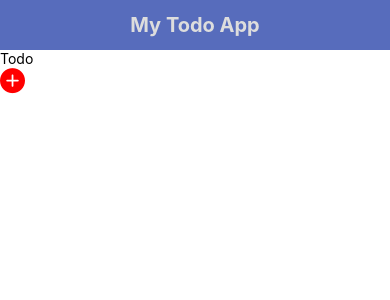
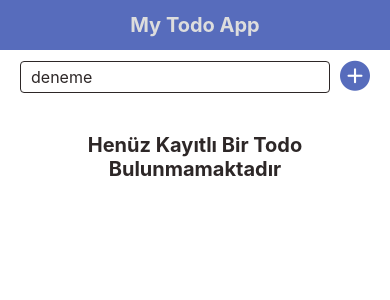
Before and after one commit to ruveydaakbolat/todoAppReactNative, a React Native app: screen / in a window 390 px wide. Shown: the top 300 px of the page. Built offline with nearby package versions, Linux system fonts and the light colour scheme.

Commit message:
input component created

```diff
--- a/App.js
+++ b/App.js
@@ -5,36 +5,75 @@
  * @format
  */
 
-import React from 'react';
+import React, {useState} from 'react';
 import {
   SafeAreaView,
   ScrollView,
-  StatusBar,
   StyleSheet,
   Text,
-  useColorScheme,
   View,
+  Alert,
 } from 'react-native';
 import Header from './src/components/header';
 import generalStyles from './src/utils/generalStyles';
-import Icon from 'react-native-vector-icons/AntDesign';
-
+import Input from './src/components/input';
+import {colors} from './src/utils/constants';
 
 function App() {
+  const [text, setText] = useState('');
+  const [todos, setTodos] = useState([]);
+  const addTodo = () => {
+    const newTodo = {
+      id: String(new Date().getTime()),
+      text: text,
+      date: new Date(),
+      completed: false,
+    };
+
+    setTodos([...todos, newTodo]);
+    setText('');
+  };
 
   return (
-    <SafeAreaView style={generalStyles.flex1}>
+    <SafeAreaView style={[generalStyles.flex1, generalStyles.bgWhite]}>
       <Header title="My Todo App" />
-      <View>
-        <Text>Todo</Text>
-        <Icon name="pluscircle" size={25} color="red" />
+      <Input
+        value={text}
+        onChangeText={text => setText(text)}
+        placeholder={'deneme'}
+        hasIcon={true}
+        onIconPress={addTodo}
+      />
+      <View style={styles.todosWrapper}>
+        {todos.length === 0 ? (
+          <Text style={styles.emptyText}>
+            Henüz Kayıtlı Bir Todo Bulunmamaktadır
+          </Text>
+        ) : (
+          <ScrollView style={styles.scrollView}>
+            <Text>todo dizisi dolu</Text>
+          </ScrollView>
+        )}
       </View>
     </SafeAreaView>
   );
 }
 
 const styles = StyleSheet.create({
-
+  todosWrapper: {
+    flex: 1,
+    marginHorizontal: 20,
+    marginVertical: 30,
+  },
+  emptyText: {
+    textAlign: 'center',
+    fontSize: 20,
+    fontWeight: 'bold',
+    color: colors.textPrimary,
+  },
+  scrollView: {
+    flexGrow: 1,
+  }
 });
 
 export default App;
--- /dev/null
+++ b/src/components/input/index.js
@@ -0,0 +1,36 @@
+import React from 'react';
+
+import {View, TextInput, TouchableOpacity} from 'react-native';
+import Icon from 'react-native-vector-icons/AntDesign';
+import styles from './style';
+
+const Input = ({
+  placeholder = 'Type something',
+  keyboardType = 'default',
+  multiline = false,
+  hasIcon = false,
+  iconName = 'pluscircle',
+  onIconPress = () => {},
+  value="",
+  onChangeText=()=>{},
+}) => {
+  return (
+    <View style={styles.wrapper}>
+      <TextInput
+        multiline={multiline}
+        keyboardType={keyboardType}
+        style={styles.input}
+        placeholder={placeholder}
+        value={value}
+        onChangeText={onChangeText}
+      />
+      {hasIcon && (
+        <TouchableOpacity onPress={onIconPress}>
+          <Icon name={iconName} style={styles.icon} />
+        </TouchableOpacity>
+      )}
+    </View>
+  );
+};
+
+export default Input;
--- /dev/null
+++ b/src/components/input/style.js
@@ -0,0 +1,28 @@
+import {StyleSheet} from 'react-native';
+import {colors} from '../../utils/constants';
+
+const styles = StyleSheet.create({
+  wrapper: {
+    marginHorizontal: 20,
+    marginVertical: 10,
+    flexDirection: 'row',
+    alignItems: 'center',
+  },
+  input: {
+    borderWidth: 1,
+    borderColor: colors.textPrimary,
+    paddingHorizontal: 10,
+    paddingVertical: 5,
+    borderRadius: 4,
+    color: colors.textPrimary,
+    fontSize: 16,
+    flex: 1,
+  },
+  icon: {
+    fontSize: 30,
+    color: colors.bgPrimary,
+    marginLeft: 10,
+  },
+});
+
+export default styles;
--- a/src/utils/constants.js
+++ b/src/utils/constants.js
@@ -1,5 +1,6 @@
 export const colors = {
     bgPrimary: "#576CBC",
     textPrimary: "#2D2727",
-    textSecondary: "#DDDDDD"
+    textSecondary: "#DDDDDD",
+    white: "#fff",
 }
--- a/src/utils/generalStyles.js
+++ b/src/utils/generalStyles.js
@@ -1,8 +1,12 @@
 import { StyleSheet } from "react-native";
+import { colors } from "./constants";
 
 const generalStyles = StyleSheet.create({
     flex1: {
         flex: 1,
+    },
+    bgWhite: {
+        backgroundColor: colors.white,
     }
 })
 
```
